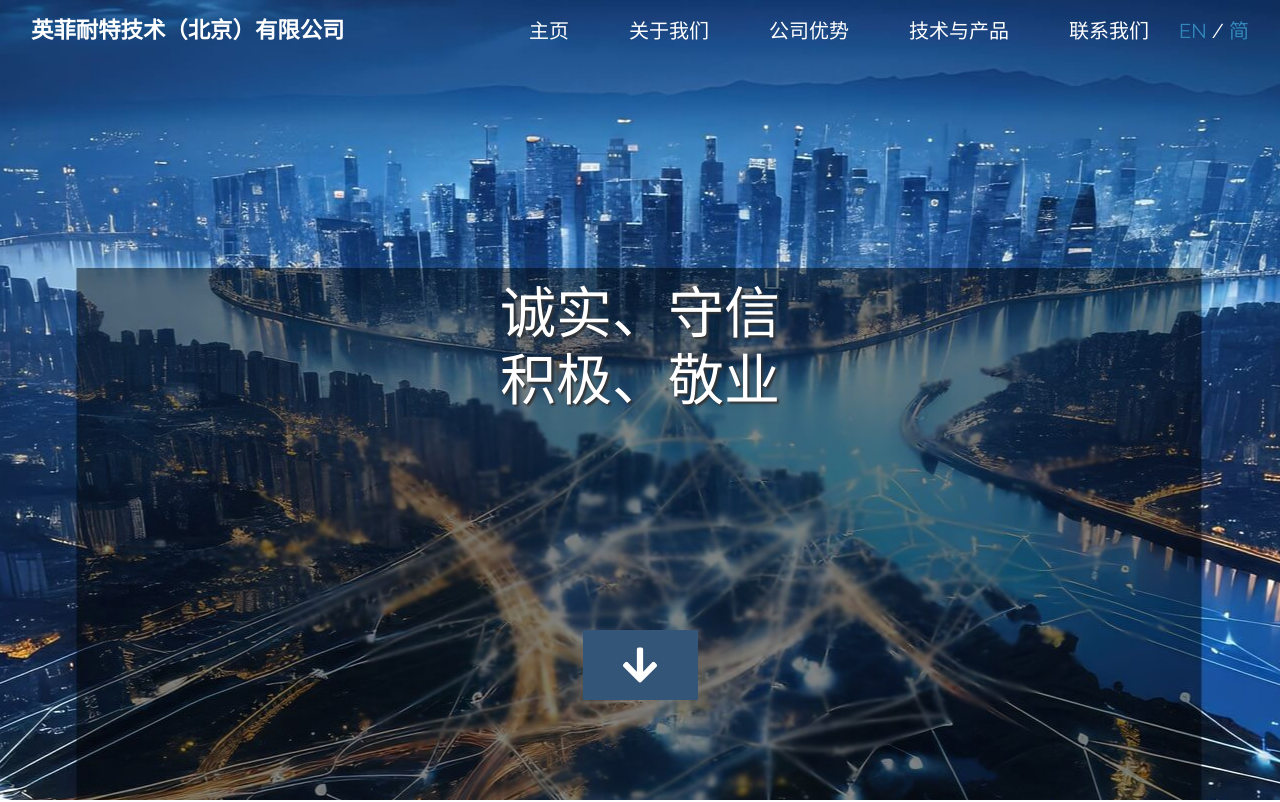
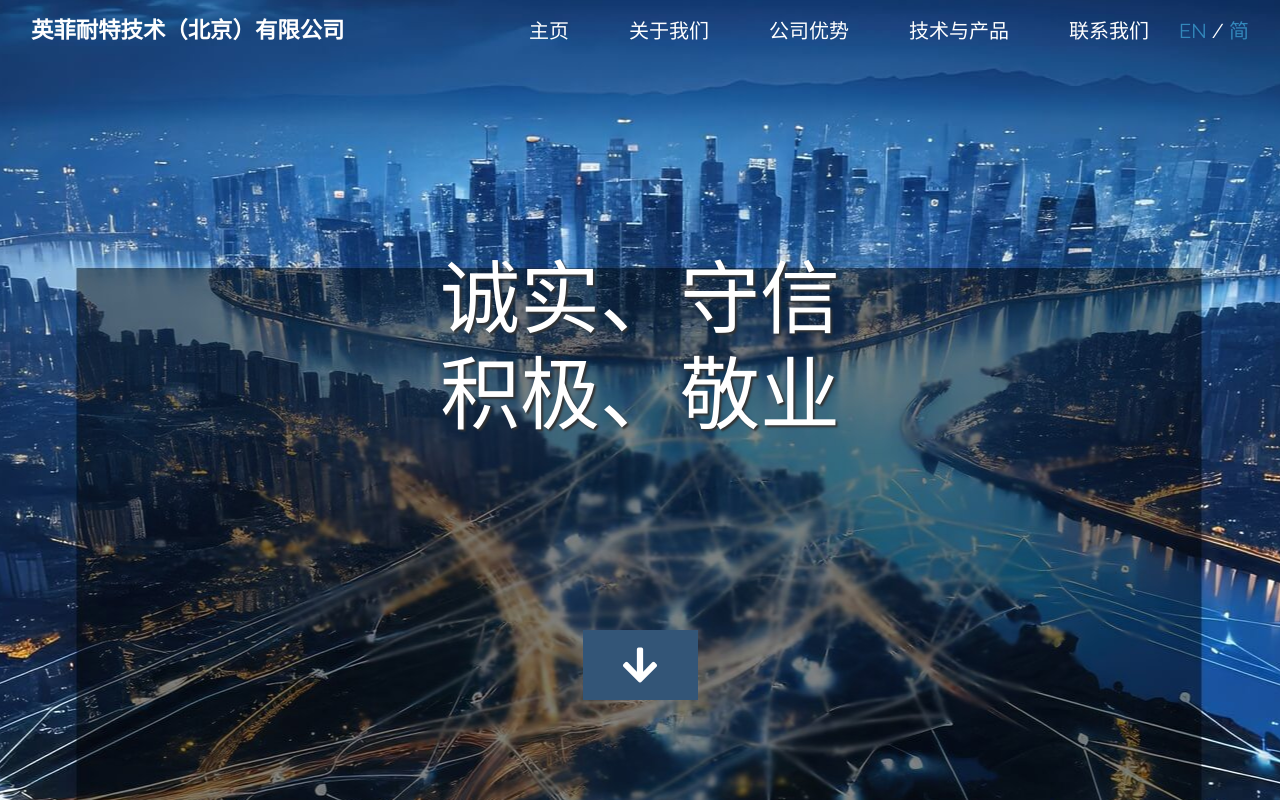
Before and after one commit to jonaszhanggithub/Evnit-Technology, a plain HTML site: page index.html in a window 1280 px wide. Shown: the top 802 px of the page. Drawn offline with Linux system fonts and the light colour scheme.

Commit message:
Add files via upload
update the font

```diff
--- a/css/tooplate-infinite-loop.css
+++ b/css/tooplate-infinite-loop.css
@@ -196,7 +196,7 @@ blockquote {
 }
 
 .tm-hero-title {
-  font-size: 3.5rem;
+  font-size: 5rem;     /*the orginal is 3.5rem*/
   text-shadow: 2px 2px 2px #333;
 }
 
```
